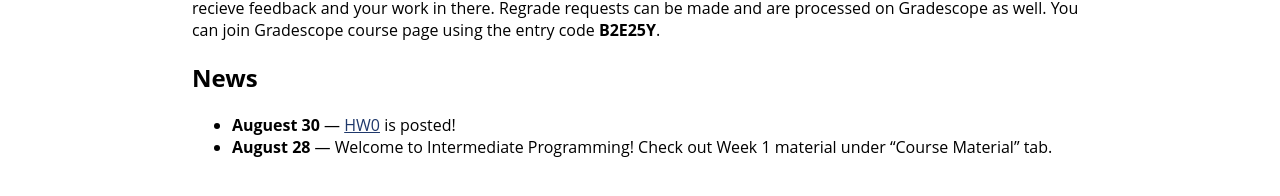
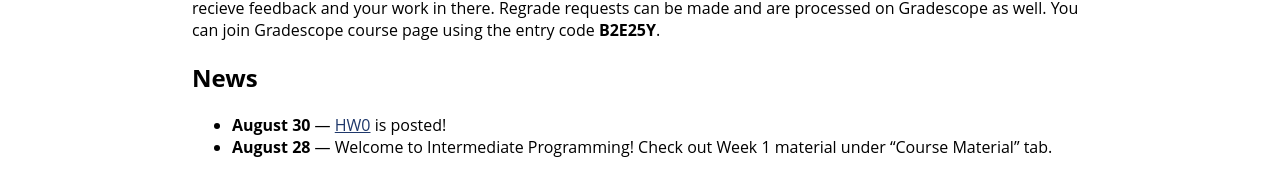
Before and after one commit to jhu-ip/cs220-f23, a Jekyll site: the page built from index.md, in a window 1280 px wide. Shown: the part 701-897 px from the top of the page. Built offline with Jekyll 4.4.1, drawn with Linux system fonts in a browser that asks for light colours.

```diff
--- a/index.md
+++ b/index.md
@@ -44,5 +44,5 @@ Gradescope and recieve feedback and your work in there. Regrade requests
 can be made and are processed on Gradescope as well. You can join Gradescope course page using the entry code **B2E25Y**.
 
 ## News
-* **Auguest 30** — [HW0](assign/hw0) is posted!
+* **August 30** — [HW0](assign/hw0) is posted!
 * **August 28** — Welcome to Intermediate Programming! Check out Week 1 material under "Course Material" tab.
```
